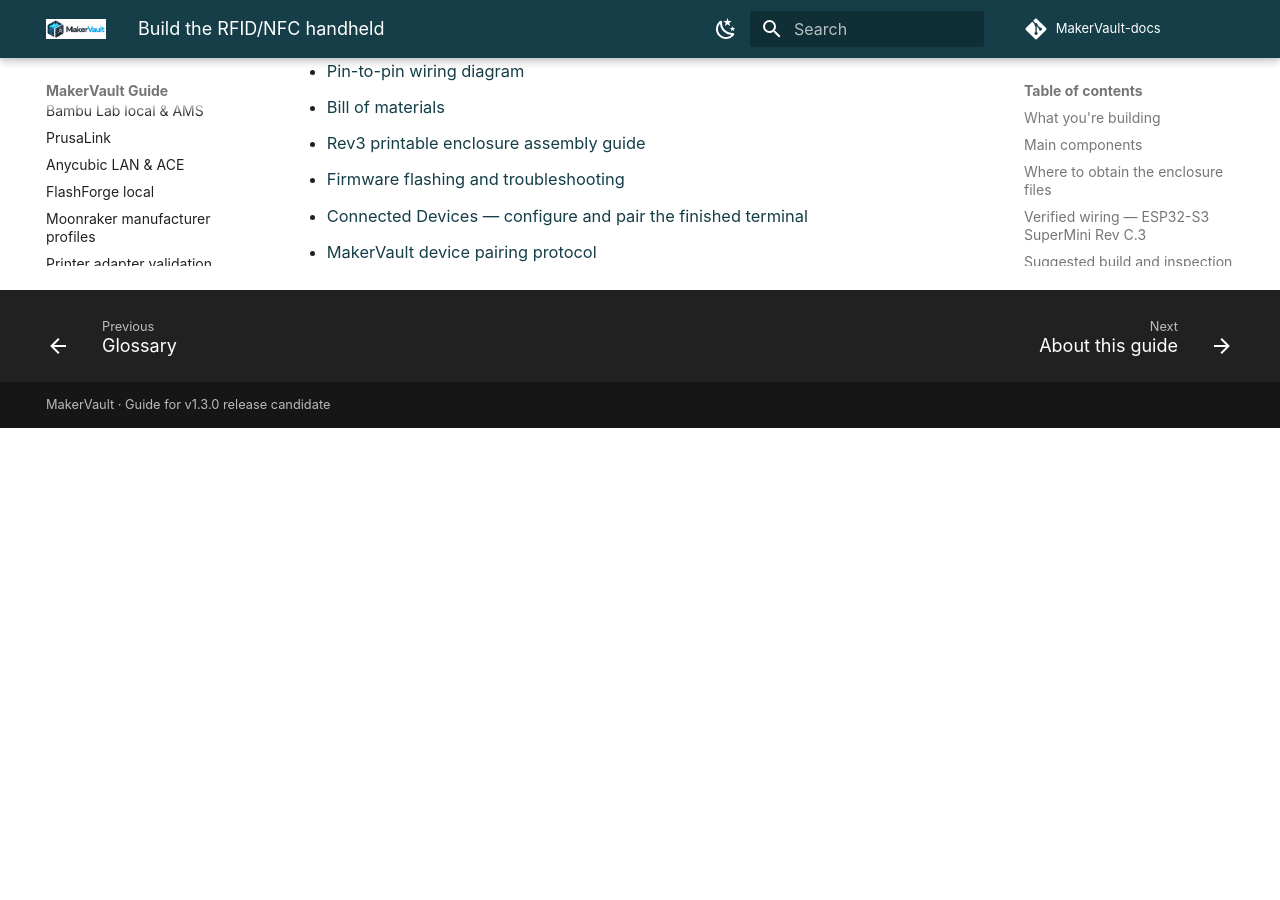
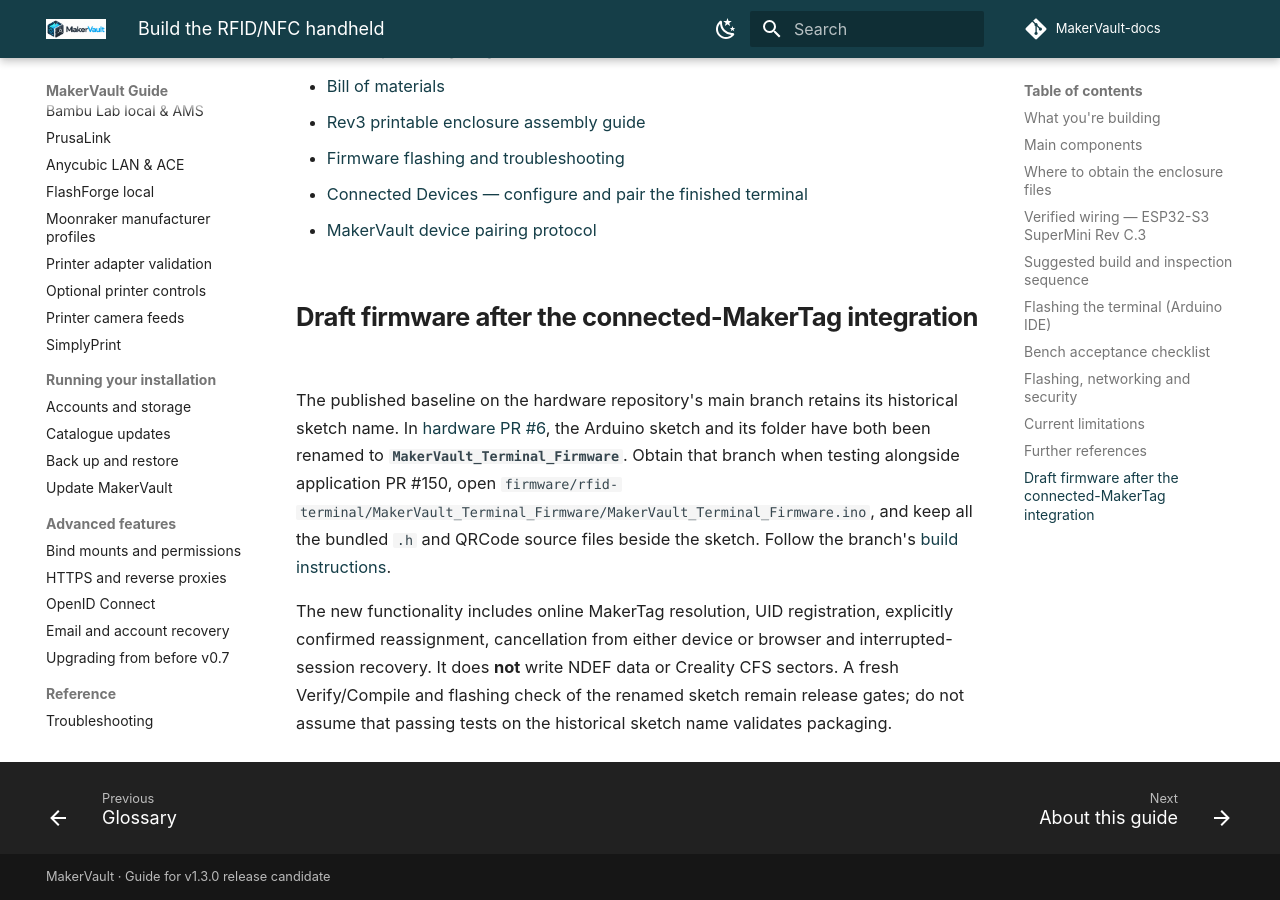
Before and after one commit to gavrd7/MakerVault-docs, an MkDocs documentation site: the page built from docs/guide/reference/rfid-terminal-build.md, in a window 1280 px wide and 900 px high, scrolled down 6348 px. Built offline with MkDocs 1.6.1 and Material for MkDocs 9.7.7, drawn with Linux system fonts in a browser that asks for light colours; comment, search, counter and statistics services are not loaded; before the commit the page ends 6776 px from its top, so only the background shows below that; some of the changed text lies outside the part shown.

Commit message:
docs: document draft connected MakerTag workflows and current release distinction

```diff
--- a/docs/guide/reference/rfid-terminal-build.md
+++ b/docs/guide/reference/rfid-terminal-build.md
@@ -5,7 +5,7 @@
 **Firmware, enclosure designs and build resources:** [gavrd7/MakerVault-Hardware](https://github.com/gavrd7/MakerVault-Hardware).
 
 !!! info "Hardware repository availability"
-    MakerVault-Hardware is currently **private** and is planned to become public after remaining security and reproducibility checks are completed. Until then, the link may show a 404 to visitors without access. **Source, models and instructions are committed to `main`; a pinned clean-machine firmware build and public release have not yet been verified.**
+    MakerVault-Hardware is **public**, with the released baseline on `main` and draft connected terminal work in PR #6. Until then, the link may show a 404 to visitors without access. **Source, models and instructions are committed to `main`; a pinned clean-machine firmware build and public release have not yet been verified.**
 
 ## What you're building
 
@@ -120,3 +120,10 @@
 - [Firmware flashing and troubleshooting](https://github.com/gavrd7/MakerVault-Hardware/blob/main/firmware/rfid-terminal/FLASHING.md)
 - [Connected Devices — configure and pair the finished terminal](../using/connected-devices.md)
 - [MakerVault device pairing protocol](https://github.com/gavrd7/MakerVault/blob/main/docs/CONNECTED_DEVICES_PAIRING.md)
+
+
+## Draft firmware after the connected-MakerTag integration
+
+The published baseline on the hardware repository's main branch retains its historical sketch name. In [hardware PR #6](https://github.com/gavrd7/MakerVault-Hardware/pull/6), the Arduino sketch and its folder have both been renamed to **`MakerVault_Terminal_Firmware`**. Obtain that branch when testing alongside application PR #150, open `firmware/rfid-terminal/MakerVault_Terminal_Firmware/MakerVault_Terminal_Firmware.ino`, and keep all the bundled `.h` and QRCode source files beside the sketch. Follow the branch's [build instructions](https://github.com/gavrd7/MakerVault-Hardware/blob/feature/connected-maker-tag-registration/firmware/rfid-terminal/BUILD.md).
+
+The new functionality includes online MakerTag resolution, UID registration, explicitly confirmed reassignment, cancellation from either device or browser and interrupted-session recovery. It does **not** write NDEF data or Creality CFS sectors. A fresh Verify/Compile and flashing check of the renamed sketch remain release gates; do not assume that passing tests on the historical sketch name validates packaging.
```
